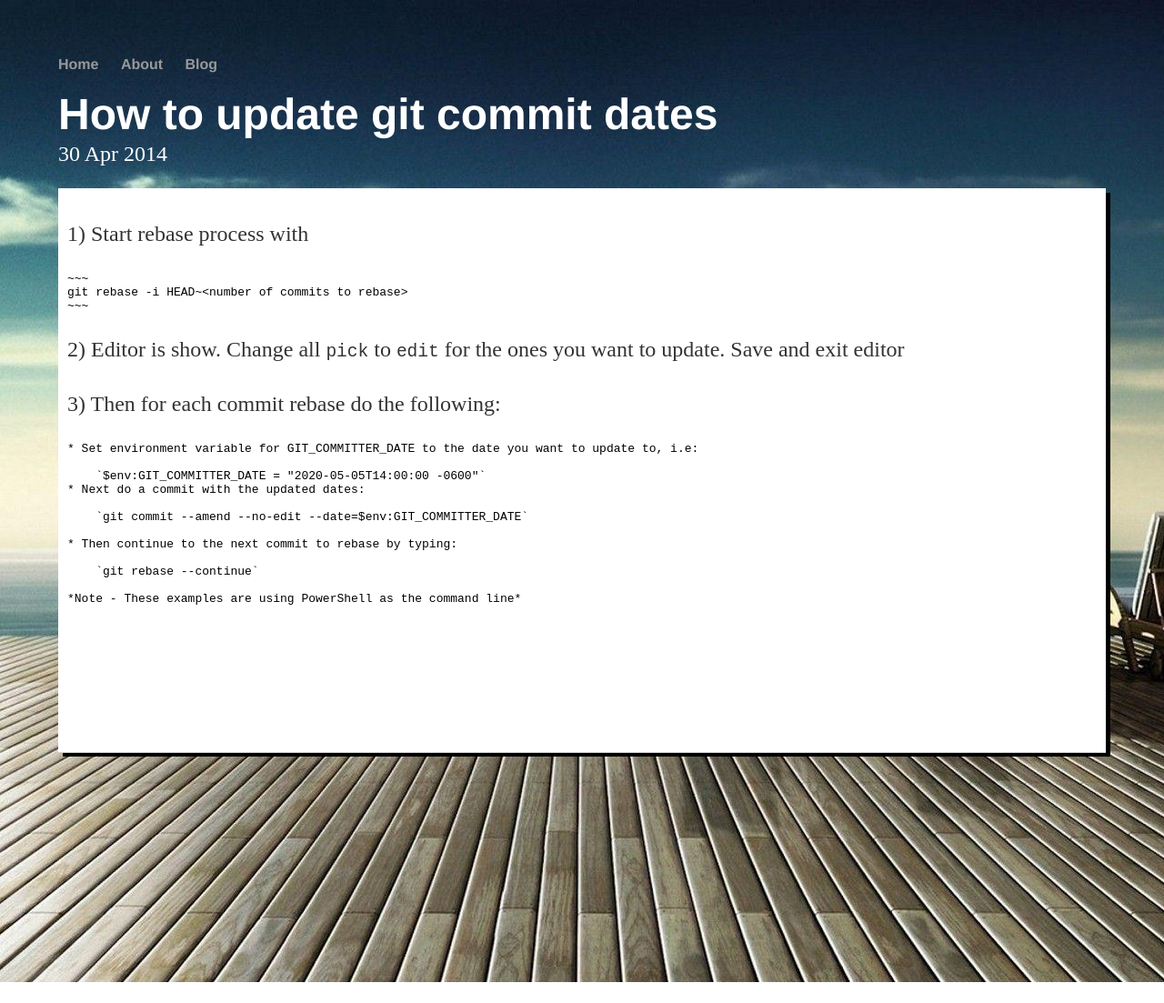
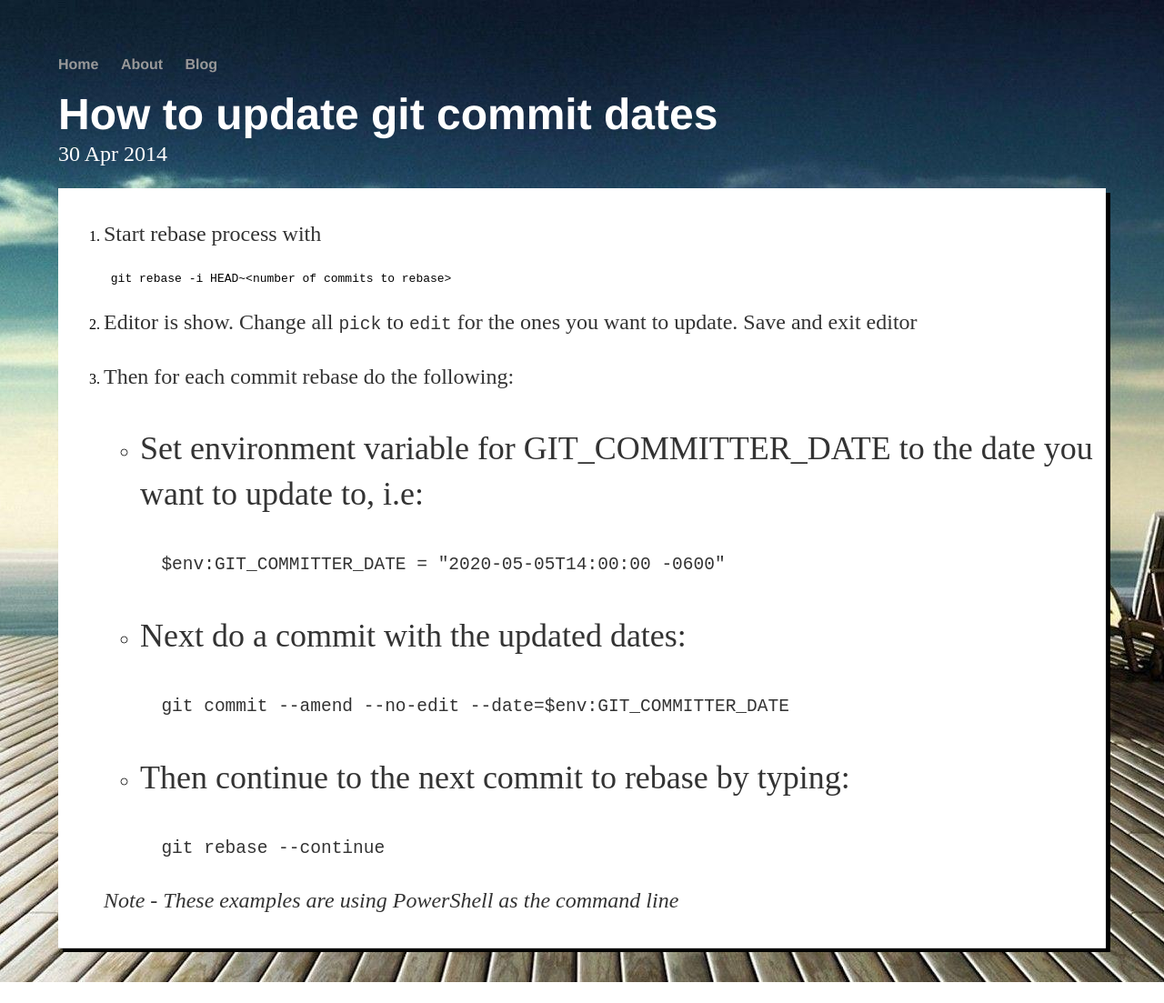
Before and after one commit to brentestewart/brentestewart.github.io, a Jekyll site: the page built from _posts/2020-06-12-how-to-update-git-commit-dates.md, in a window 1280 px wide. Shown: the whole page at 91% size. Built offline with Jekyll 4.4.1, drawn with Linux system fonts in a browser that asks for light colours.

Commit message:
Formatting updates

```diff
--- a/_posts/2020-06-12-how-to-update-git-commit-dates.md
+++ b/_posts/2020-06-12-how-to-update-git-commit-dates.md
@@ -3,27 +3,41 @@ layout: post
 title: "How to update git commit dates"
 date: 2014-04-30
 ---
-1) Start rebase process with
+
+1. Start rebase process with
 
 
-    ~~~
+    ~~~ powershell
     git rebase -i HEAD~<number of commits to rebase>
     ~~~
 
 
-2) Editor is show. Change all `pick` to `edit` for the ones you want to update. Save and exit editor
+2. Editor is show. Change all `pick` to `edit` for the ones you want to update. Save and exit editor
 
-3) Then for each commit rebase do the following:
+3. Then for each commit rebase do the following:
 
     * Set environment variable for GIT_COMMITTER_DATE to the date you want to update to, i.e:
 
-        `$env:GIT_COMMITTER_DATE = "2020-05-05T14:00:00 -0600"`
+
+        ~~~
+        $env:GIT_COMMITTER_DATE = "2020-05-05T14:00:00 -0600"
+        ~~~
+
+
     * Next do a commit with the updated dates:
 
-        `git commit --amend --no-edit --date=$env:GIT_COMMITTER_DATE`
+
+        ~~~ powershell
+        git commit --amend --no-edit --date=$env:GIT_COMMITTER_DATE
+        ~~~
+
 
     * Then continue to the next commit to rebase by typing:
 
-        `git rebase --continue`
+
+        ~~~
+        git rebase --continue
+        ~~~
+
 
     *Note - These examples are using PowerShell as the command line*
```
